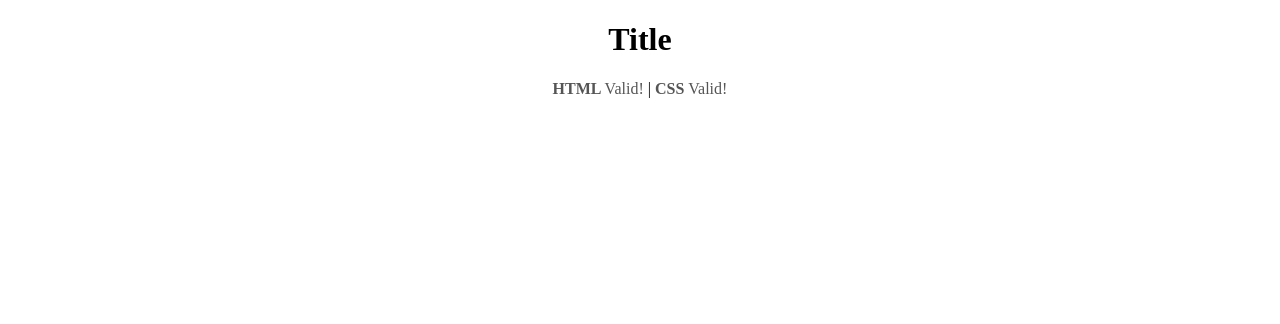
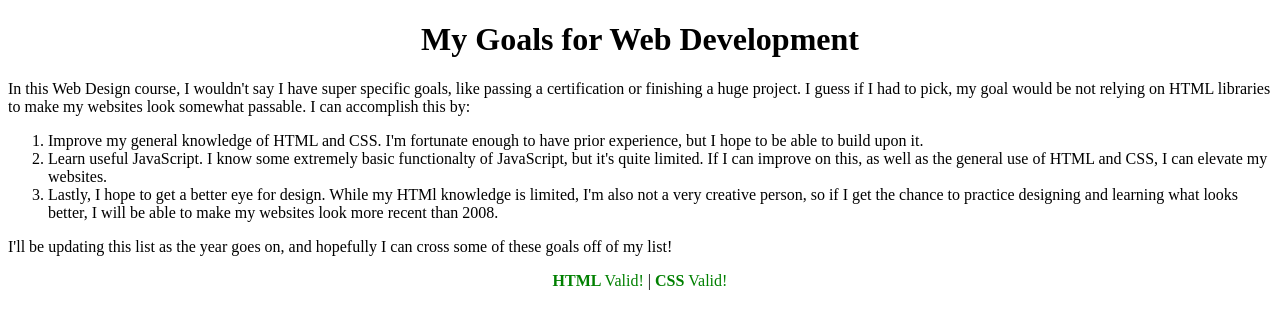
Before and after one commit to JosephSparks/webdesign, a plain HTML site: page webdevgoals.html in a window 1280 px wide. Drawn offline with Linux system fonts and the light colour scheme.

Commit message:
Validation links updated

```diff
--- a/webdevgoals.html
+++ b/webdevgoals.html
@@ -9,7 +9,7 @@ h1, footer {
 }
 footer>a, footer>a:visited {
     text-decoration: none;
-    color: #555;
+    color: green;
 }
 </style>
 <script>
@@ -25,8 +25,25 @@ window.onload = init;
 </script>
 </head>
 <body>
-<h1>Title</h1>
-
+<h1>My Goals for Web Development</h1>
+<p>In this Web Design course, I wouldn't say I have super specific goals, like passing a certification
+  or finishing a huge project. I guess if I had to pick, my goal would be not relying on HTML libraries
+  to make my websites look somewhat passable. I can accomplish this by:
+</p>
+<ol>
+  <li>Improve my general knowledge of HTML and CSS. I'm fortunate enough
+    to have prior experience, but I hope to be able to build upon it.
+  </li>
+  <li>Learn useful JavaScript. I know some extremely basic functionalty of JavaScript,
+    but it's quite limited. If I can improve on this, as well as the general use of HTML
+    and CSS, I can elevate my websites.
+  </li>
+  <li>Lastly, I hope to get a better eye for design. While my HTMl knowledge is limited,
+    I'm also not a very creative person, so if I get the chance to practice designing and learning
+    what looks better, I will be able to make my websites look more recent than 2008.
+  </li>
+</ol>
+<p>I'll be updating this list as the year goes on, and hopefully I can cross some of these goals off of my list!</p>
 <footer>
 <a id="vLink1"><strong> HTML </strong> Valid! </a> |
 <a id="vLink2"><strong> CSS </strong> Valid! </a>
```
Also changed, not shown: aboutme.html (+1 -1 lines), min.html (+1 -1 lines).
